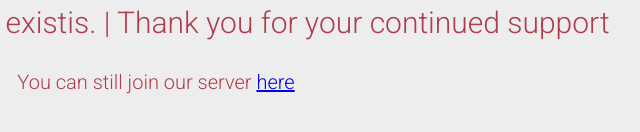
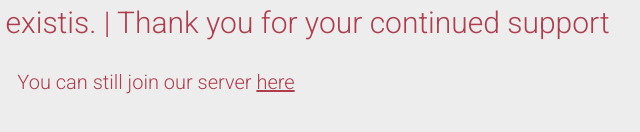
Before and after one commit to chatcentral/chatcentral.github.io, a plain HTML site: page index.html in a window 1280 px wide. Shown: the part 422-554 px from the top of the page, 484-1124 px from the left. Drawn offline with Linux system fonts and the light colour scheme.

Commit message:
Update white-red.css

```diff
--- a/css/themes/white-red.css
+++ b/css/themes/white-red.css
@@ -17,3 +17,6 @@ main {
 div {
 text-decoration: none;
 }
+a:link {
+	color: #AF3D4E;
+}
```
